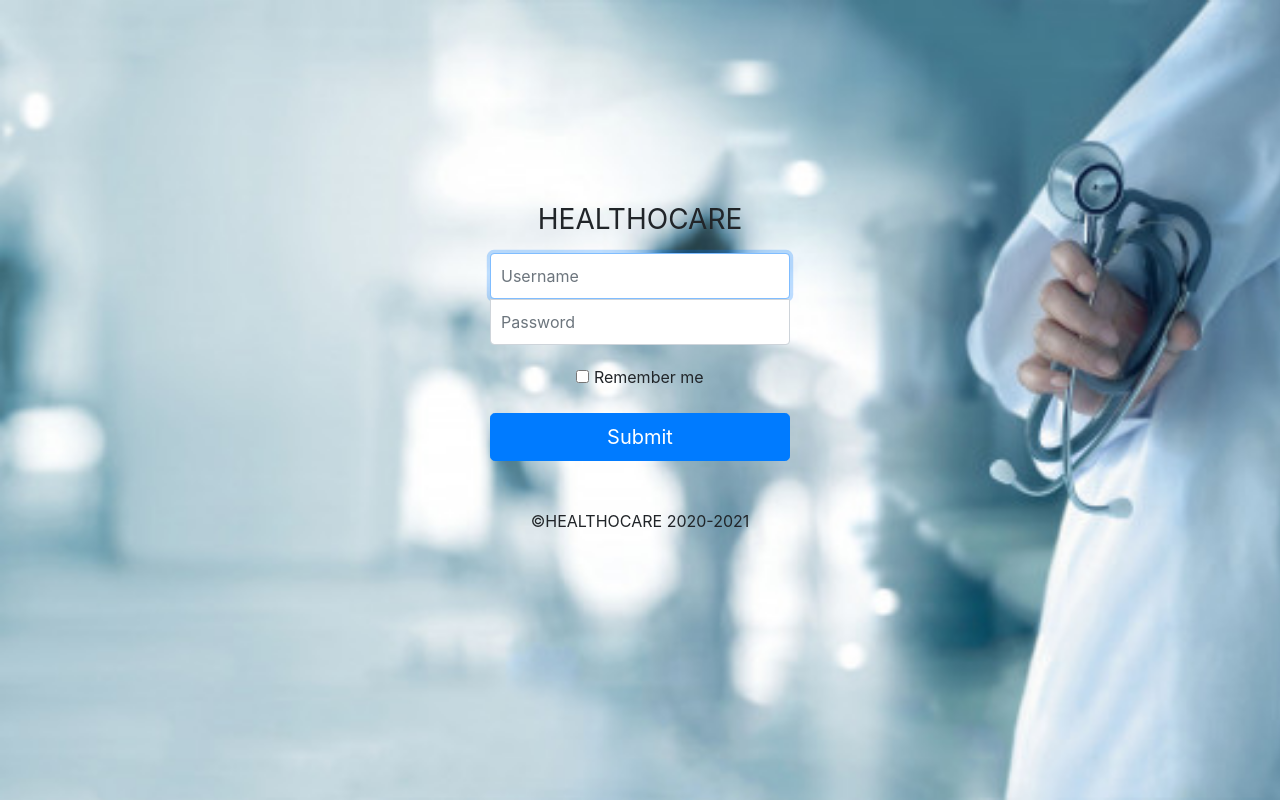
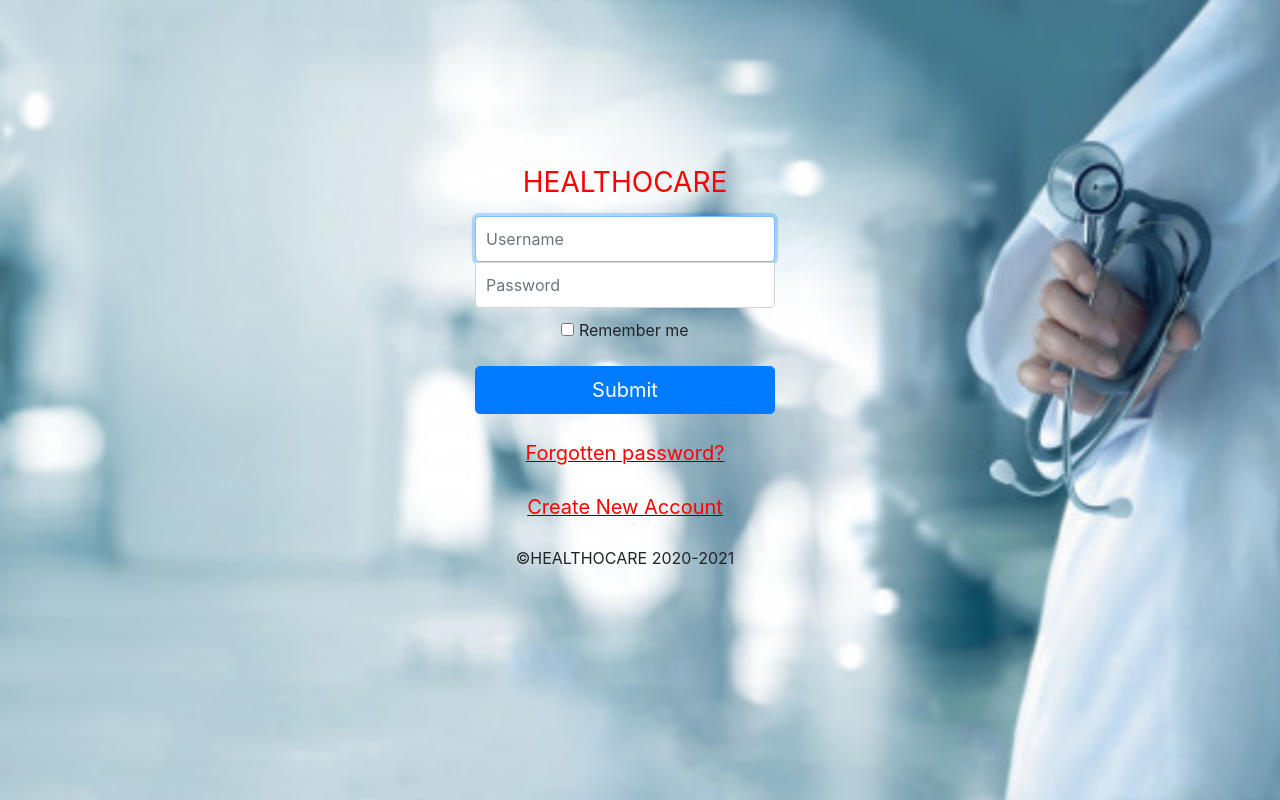
Before and after one commit to viditshah16/myproject1, a Django app: page /accounts/login in a window 1280 px wide. Run offline with Django 3.2, Linux system fonts and the light colour scheme; some libraries are stand-ins or nearby versions.

Commit message:
committed

```diff
--- a/myproject1/accounts/urls.py
+++ b/myproject1/accounts/urls.py
@@ -1,8 +1,9 @@
-from django.urls import path
+from django.urls import path, include
 from . import views
 
 urlpatterns = [
     path('register', views.register, name='register'),
     path('login', views.login, name='login'),
-    path('logout', views.logout, name='logout')
+    path('logout', views.logout, name='logout'),
+    path('login/', include('django.contrib.auth.urls'))
 ]
--- a/myproject1/myproject1/settings.py
+++ b/myproject1/myproject1/settings.py
@@ -28,6 +28,7 @@ DEBUG = True
 
 ALLOWED_HOSTS = []
 
+EMAIL_BACKEND = 'django.core.mail.backends.console.EmailBackend'
 
 # Application definition
 
--- a/myproject1/templates/login.html
+++ b/myproject1/templates/login.html
@@ -24,8 +24,6 @@
 				<!-- Bootstrap CSS -->
 				<link rel="stylesheet" href="https://stackpath.bootstrapcdn.com/bootstrap/4.4.1/css/bootstrap.min.css" integrity="sha384-Vkoo8x4CGsO3+Hhxv8T/Q5PaXtkKtu6ug5TOeNV6gBiFeWPGFN9MuhOf23Q9Ifjh" crossorigin="anonymous">
 					<title>Login to HealthOCare</title>
-					<!-- Bootstrap core CSS -->
-					<link href="../../dist/css/bootstrap.min.css" rel="stylesheet">
 						<!-- Custom styles for this template -->
 						<style>
 							html,body {
@@ -52,6 +50,11 @@
 							  margin: auto;
 							}
 
+							.error-messages{
+							  color: red;
+							  padding: 15px;
+							}
+
 							.form-signin .form-control {
 							  position: relative;
 							  box-sizing: border-box;
@@ -61,9 +64,33 @@
 							}
 
 							.form-signin input[type="password"] {
-							  margin-bottom: 20px;
+							  margin-bottom: 10px;
 							  border-top-left-radius: 0;
 							  border-top-right-radius: 0;
+							}
+
+							a{
+							  font-size: 20px;
+							}
+
+							/* unvisited link */
+							a:link {
+							  color: red;
+							}
+
+							/* visited link */
+							a:visited {
+							  color: purple;
+							}
+
+							/* mouse over link */
+							a:hover {
+							  color: green;
+							}
+
+							/* selected link */
+							a:active {
+							  color: blue;
 							}
 
 							<!-- .form-signin .checkbox { -->
@@ -84,7 +111,7 @@
 					</head>
 					<body class="text-center">
 						<form action="login" method="post" class="form-signin">
-							<h1 class="h3 mb-3 font-weight-normal">HEALTHOCARE</h1>
+							<a href="/index"><h1 class="h3 mb-3 font-weight-normal">HEALTHOCARE</h1></a>
 							{% csrf_token %}
 							<input type="text" name="username" placeholder="Username" class="form-control" required autofocus>
 							<input type="password" name="password" placeholder="Password" id="inputPassword" class="form-control" required>
@@ -93,10 +120,12 @@
 									<input type="checkbox" value="remember-me"> Remember me
 								</label>
 								</div>
-								<input value="Submit" name="login" type="submit" class="btn btn-lg btn-primary btn-block">
-								<p class="mt-5 mb-3">&copy;HEALTHOCARE 2020-2021</p><br><br>
+								<input value="Submit" name="login" type="submit" class="btn btn-lg btn-primary btn-block"><br>
+								<u><a href="login/password_reset" >Forgotten password?</a></u><br><br>
+								<u><a href="register" >Create New Account</a></u><br><br>
+								<p>&copy;HEALTHOCARE 2020-2021</p><br><br>
 						</form>
-						<div>
+						<div class="error-messages">
 							{% for message in messages %}
 							<h3>{{message}}</h3>
 							{% endfor %}
```
Also changed, not shown: myproject1/templates/register.html (+21 -3 lines).
